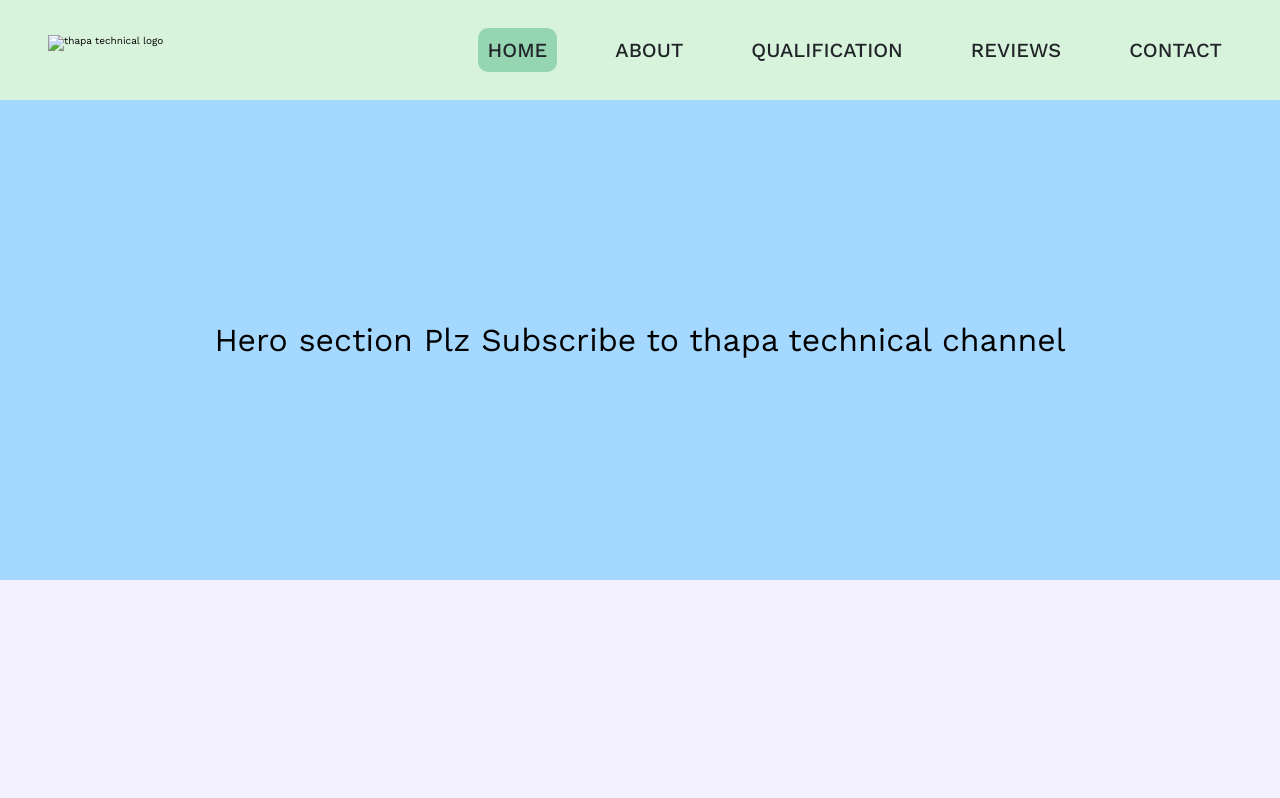
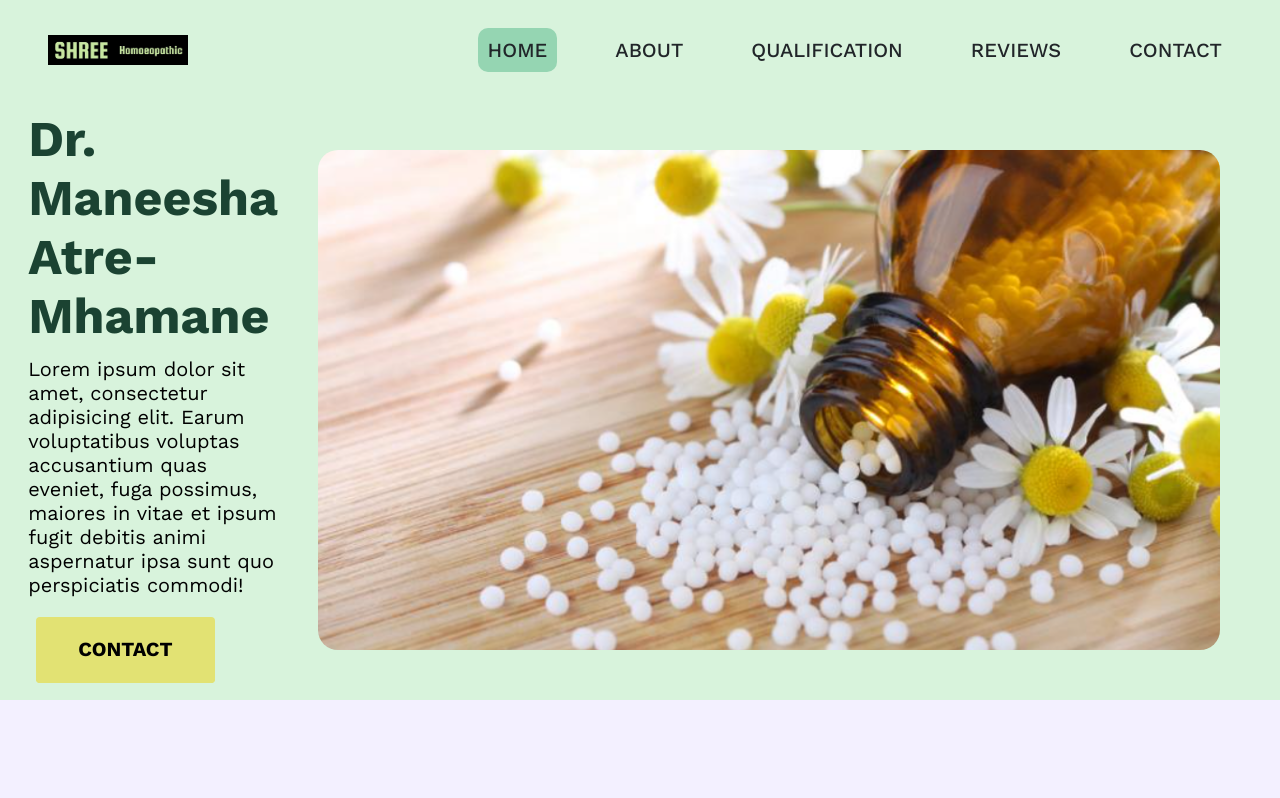
Before and after one commit to Speedysays01/Dr.Maneesha-Mhamane, a plain HTML site: page index.html in a window 1280 px wide. Shown: the top 798 px of the page. Drawn offline with nearby package versions, Linux system fonts and the light colour scheme.

Commit message:
html update

```diff
--- a/index.html
+++ b/index.html
@@ -10,8 +10,8 @@
   <body>
     <header class="header">
       <img
-        src="images/thapa_logo.png"
-        alt="thapa technical logo"
+        src="/images/clinicLogo.jpg"
+        alt="logo"
         class="logo"
       />
 
@@ -35,13 +35,18 @@
           Our Main Hero Section Start
     ========================================  -->
     <main>
-      <section id="home" class="section-hero">
-        <div class="hero">
-          <p>Hero section Plz Subscribe to thapa technical channel</p>
+        <section id="home">
+        <div class="container">
+          <img class="hero-img" src="/images/hero.png" alt="">
+          <div class="hero-text">
+            <h1>Dr. Maneesha Atre-Mhamane</h1>
+            <p>Lorem ipsum dolor sit amet, consectetur adipisicing elit. Earum voluptatibus voluptas accusantium quas eveniet, fuga possimus, maiores in vitae et ipsum fugit debitis animi aspernatur ipsa sunt quo perspiciatis commodi!
+            </p>
+            <button class="contact-btn">Contact</button>
+          </div>
         </div>
-      </section>
-    </main>
-
+    </section>
+      </main>
     <!-- ========================================
           Our Service Section Start
     ========================================  -->
```
